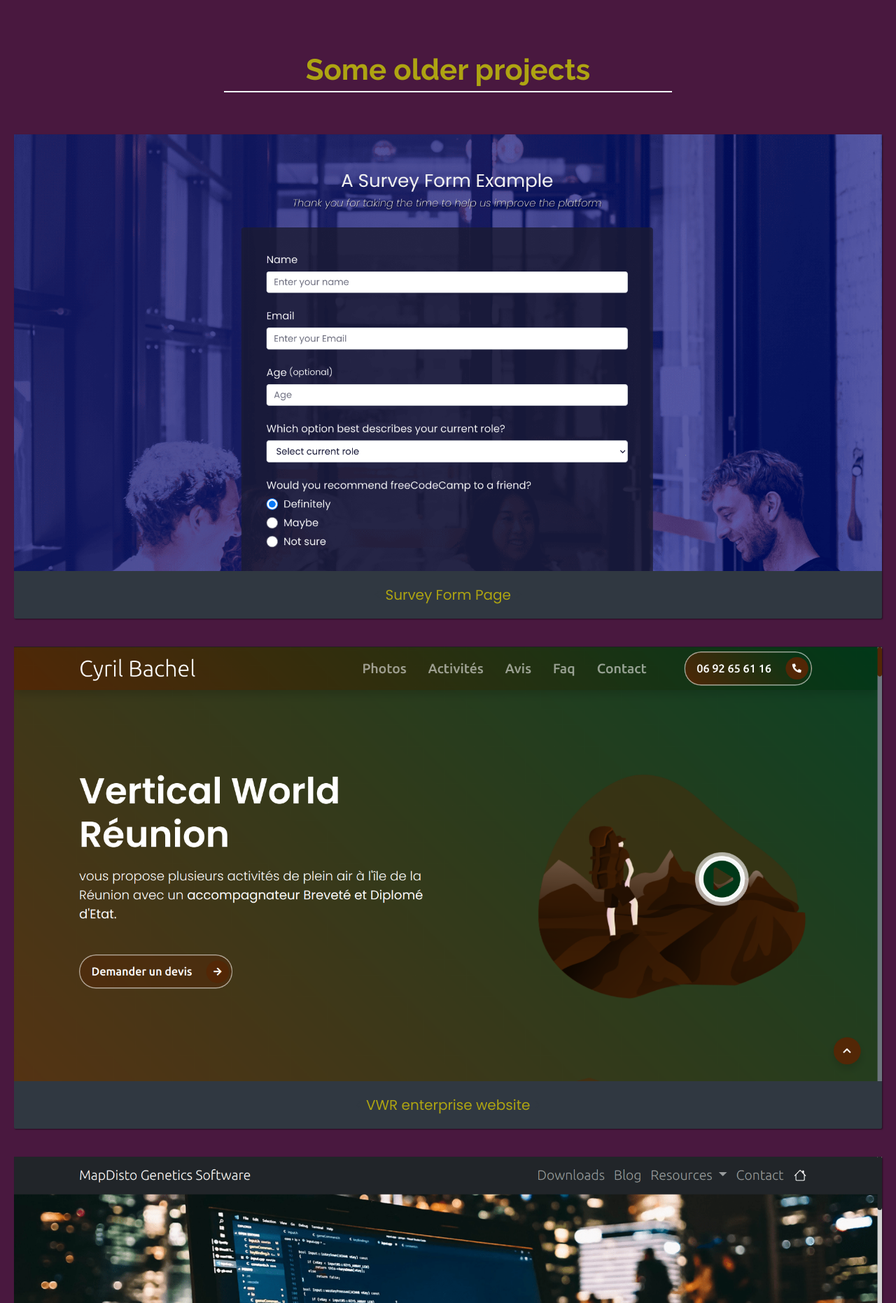
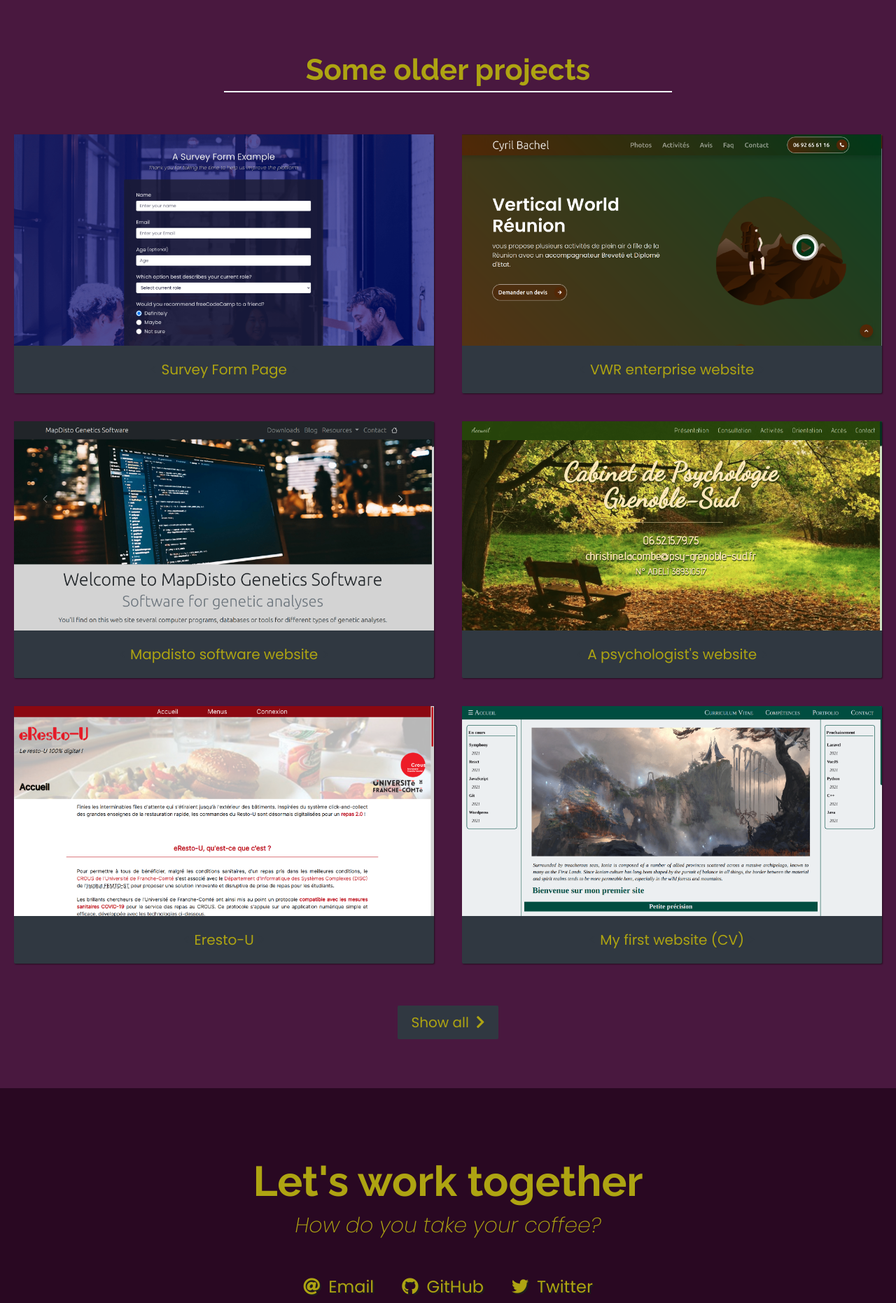
Before and after one commit to sahvanart/css-work, a PHP site: page / in a window 1280 px wide. Shown: the part 1650-3512 px from the top of the page at 70% size. Run offline with PHP 8.4, Linux system fonts and the light colour scheme; some libraries are stand-ins or nearby versions; some web fonts are replaced.

Commit message:
fix: old work grid responsiveness

```diff
--- a/css/style.css
+++ b/css/style.css
@@ -301,7 +301,7 @@ img {
 /* "Automagic" image grid using no media queries */
 .projects-grid {
   display: grid;
-  grid-template-columns: repeat(auto-fit, minmax(620px, 1fr));
+  grid-template-columns: repeat(auto-fit, minmax(420px, 1fr));
   grid-gap: 4rem;
   width: 100%;
   max-width: 1280px;
```
